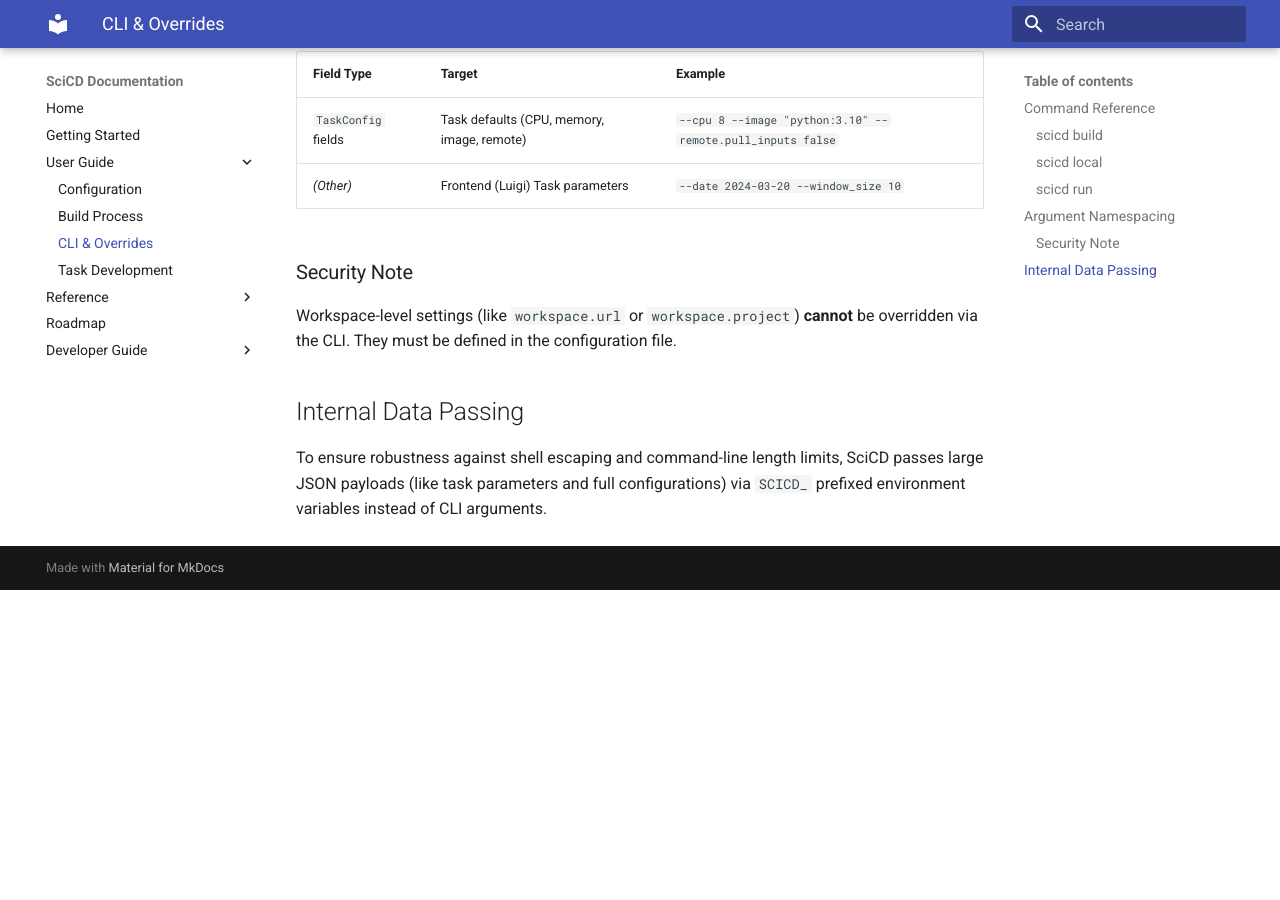
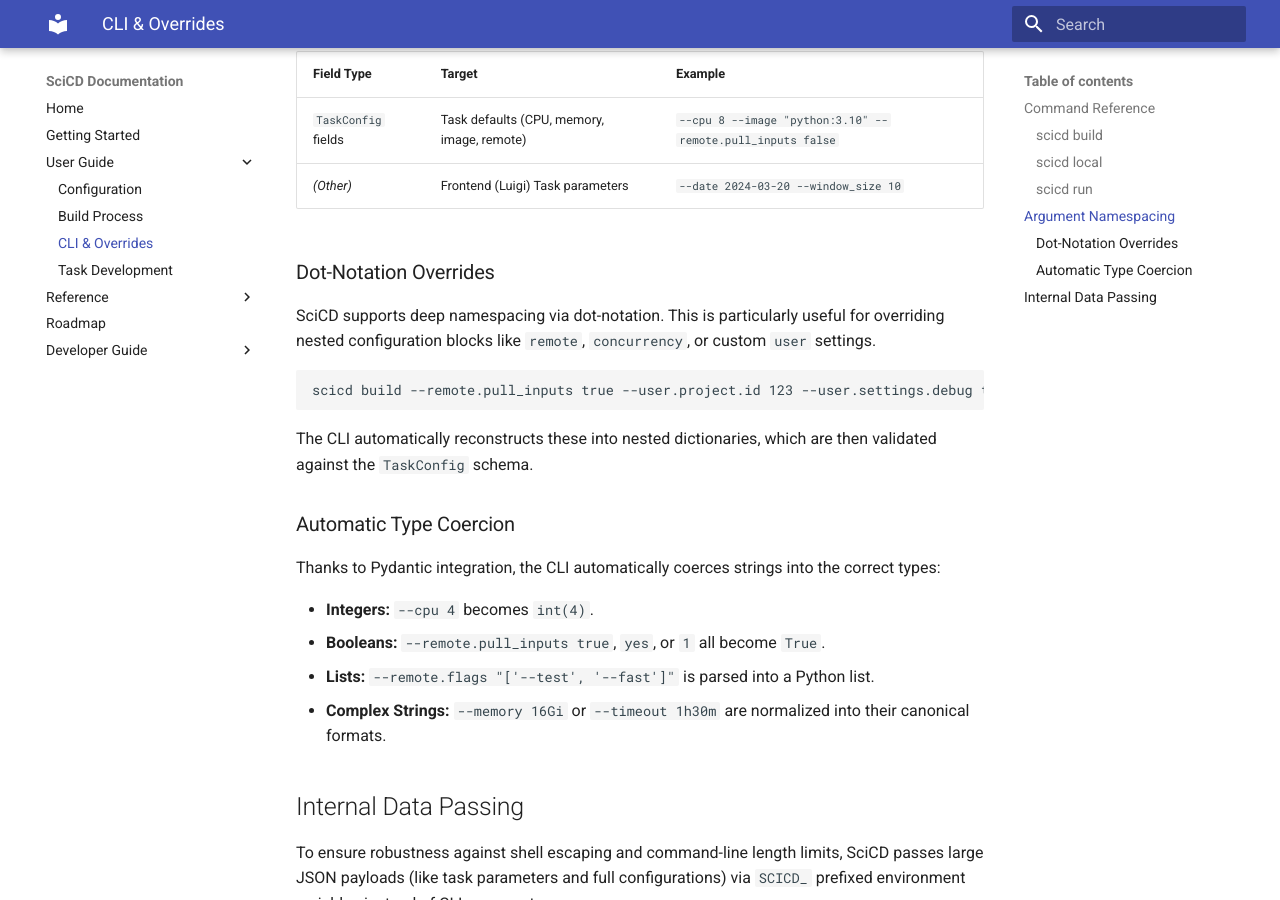
Before and after one commit to bil/scicd, an MkDocs documentation site: the page built from docs/user-guide/cli.md, in a window 1280 px wide and 900 px high, scrolled down 845 px. Built offline with MkDocs 1.6.1 and Material for MkDocs 9.7.7, drawn with Linux system fonts in a browser that asks for light colours; before the commit the page ends 1435 px from its top, so only the background shows below that.

````diff
--- a/docs/user-guide/cli.md
+++ b/docs/user-guide/cli.md
@@ -33,9 +33,24 @@
 | `TaskConfig` fields | Task defaults (CPU, memory, image, remote) | `--cpu 8 --image "python:3.10" --remote.pull_inputs false` |
 | *(Other)* | Frontend (Luigi) Task parameters | `--date 2024-03-20 --window_size 10` |
 
-### Security Note
+### Dot-Notation Overrides
 
-Workspace-level settings (like `workspace.url` or `workspace.project`) **cannot** be overridden via the CLI. They must be defined in the configuration file.
+SciCD supports deep namespacing via dot-notation. This is particularly useful for overriding nested configuration blocks like `remote`, `concurrency`, or custom `user` settings.
+
+```bash
+scicd build --remote.pull_inputs true --user.project.id 123 --user.settings.debug true
+```
+
+The CLI automatically reconstructs these into nested dictionaries, which are then validated against the `TaskConfig` schema.
+
+### Automatic Type Coercion
+
+Thanks to Pydantic integration, the CLI automatically coerces strings into the correct types:
+
+- **Integers:** `--cpu 4` becomes `int(4)`.
+- **Booleans:** `--remote.pull_inputs true`, `yes`, or `1` all become `True`.
+- **Lists:** `--remote.flags "['--test', '--fast']"` is parsed into a Python list.
+- **Complex Strings:** `--memory 16Gi` or `--timeout 1h30m` are normalized into their canonical formats.
 
 ## Internal Data Passing
 
````
Also changed, not shown: docs/user-guide/configuration.md (+4 -1 lines), 2 other files.
